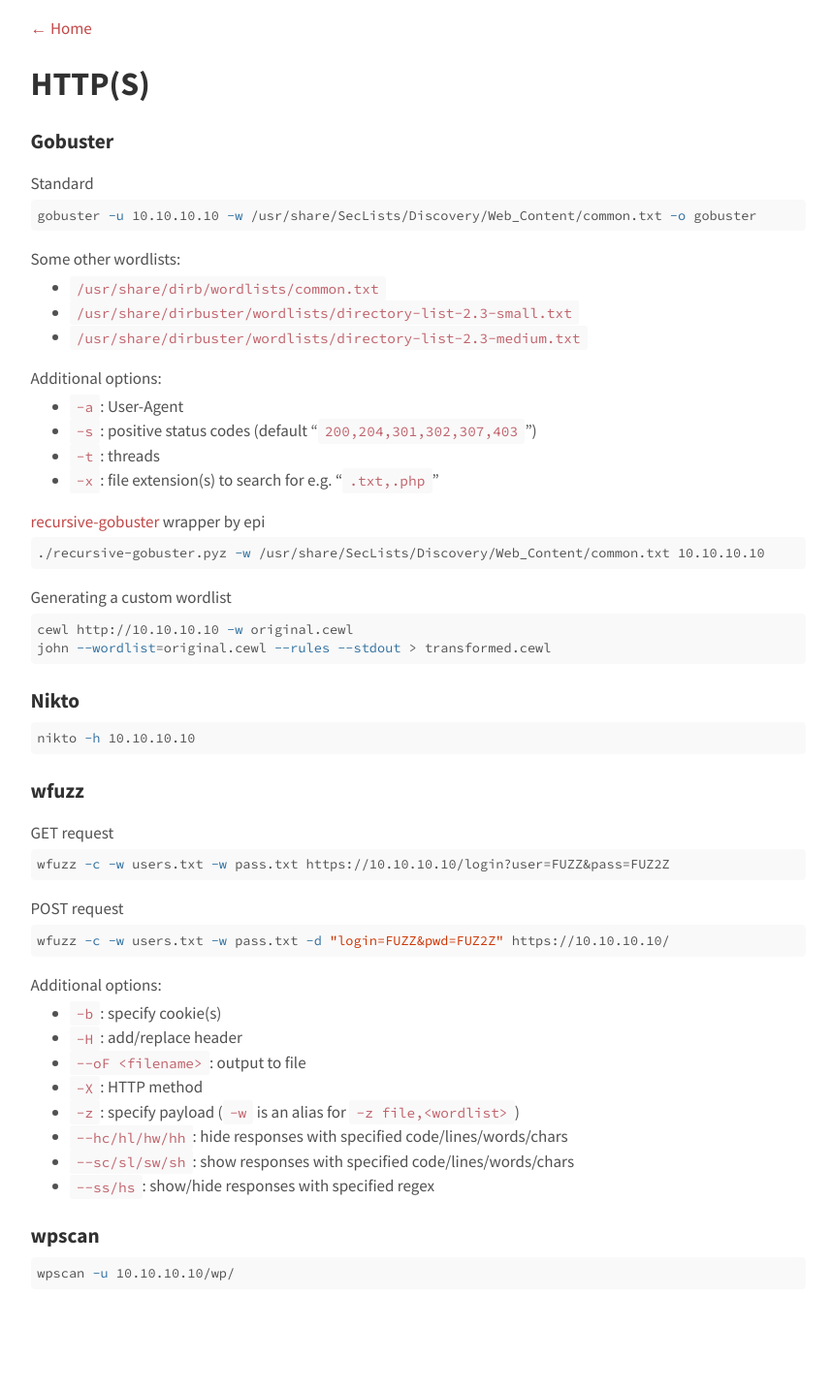
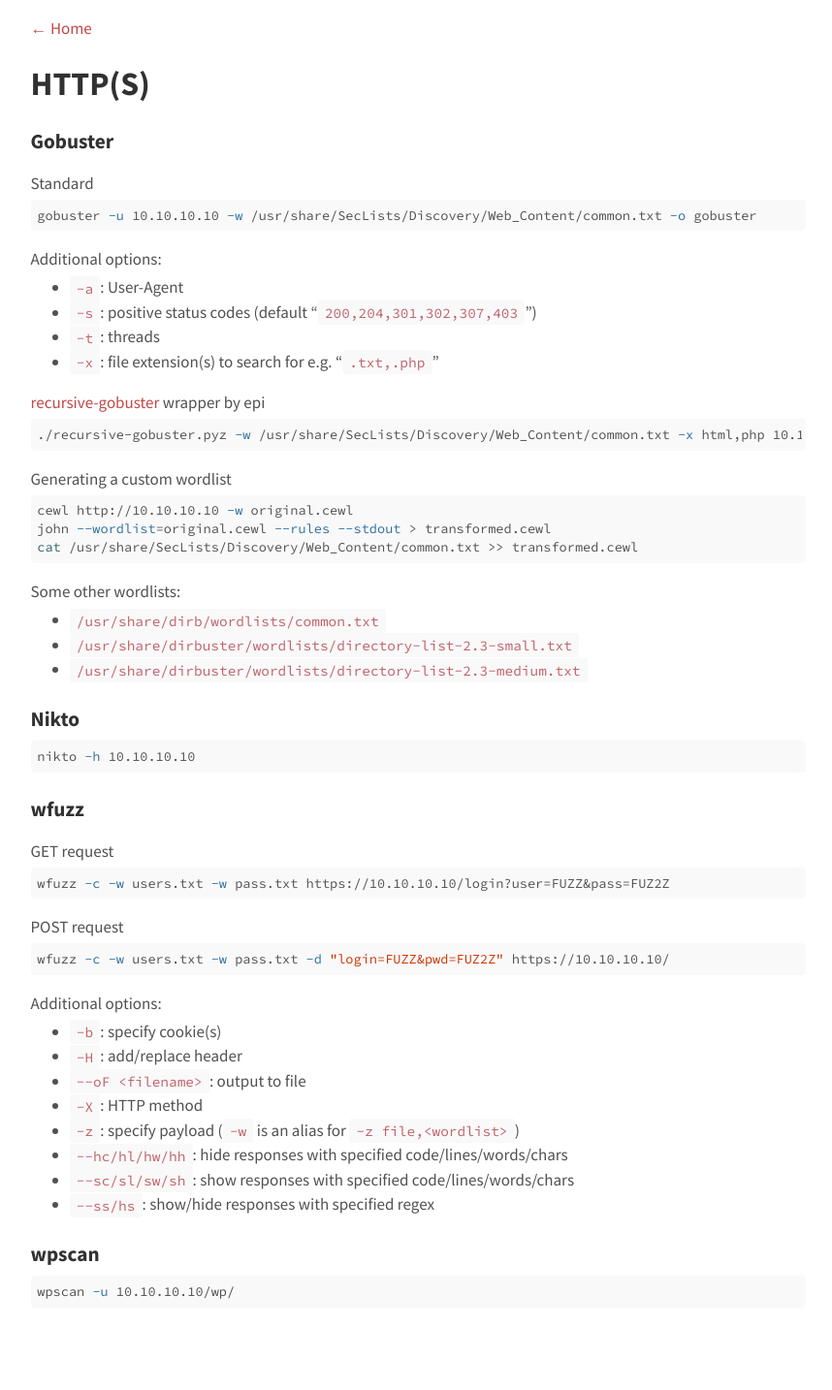
Before and after one commit to agrzeslak/cheatsheet, a Jekyll site: the page built from _topics/http.md, in a window 1280 px wide. Shown: the whole page at 97% size, without its empty margins (209-1067 px from the left). Built offline with Jekyll 4.4.1, drawn with Linux system fonts in a browser that asks for light colours.

Commit message:
Added capabilities and added custom wordlist creation missing step

````diff
--- a/_topics/http.md
+++ b/_topics/http.md
@@ -34,14 +29,20 @@ Additional options:
 
 [recursive-gobuster](https://github.com/epi052/recursive-gobuster) wrapper by epi
 ```shell
-./recursive-gobuster.pyz -w /usr/share/SecLists/Discovery/Web_Content/common.txt 10.10.10.10
+./recursive-gobuster.pyz -w /usr/share/SecLists/Discovery/Web_Content/common.txt -x html,php 10.10.10.10
 ```
 
 Generating a custom wordlist
 ```shell
 cewl http://10.10.10.10 -w original.cewl
 john --wordlist=original.cewl --rules --stdout > transformed.cewl
+cat /usr/share/SecLists/Discovery/Web_Content/common.txt >> transformed.cewl
 ```
+
+Some other wordlists:
+- `/usr/share/dirb/wordlists/common.txt`
+- `/usr/share/dirbuster/wordlists/directory-list-2.3-small.txt`
+- `/usr/share/dirbuster/wordlists/directory-list-2.3-medium.txt`
 
 ### Nikto
 ```shell
````
Also changed, not shown: other parts of _topics/http.md (+0 -5 lines), _topics/linux-privesc.md (+5 -0 lines).
